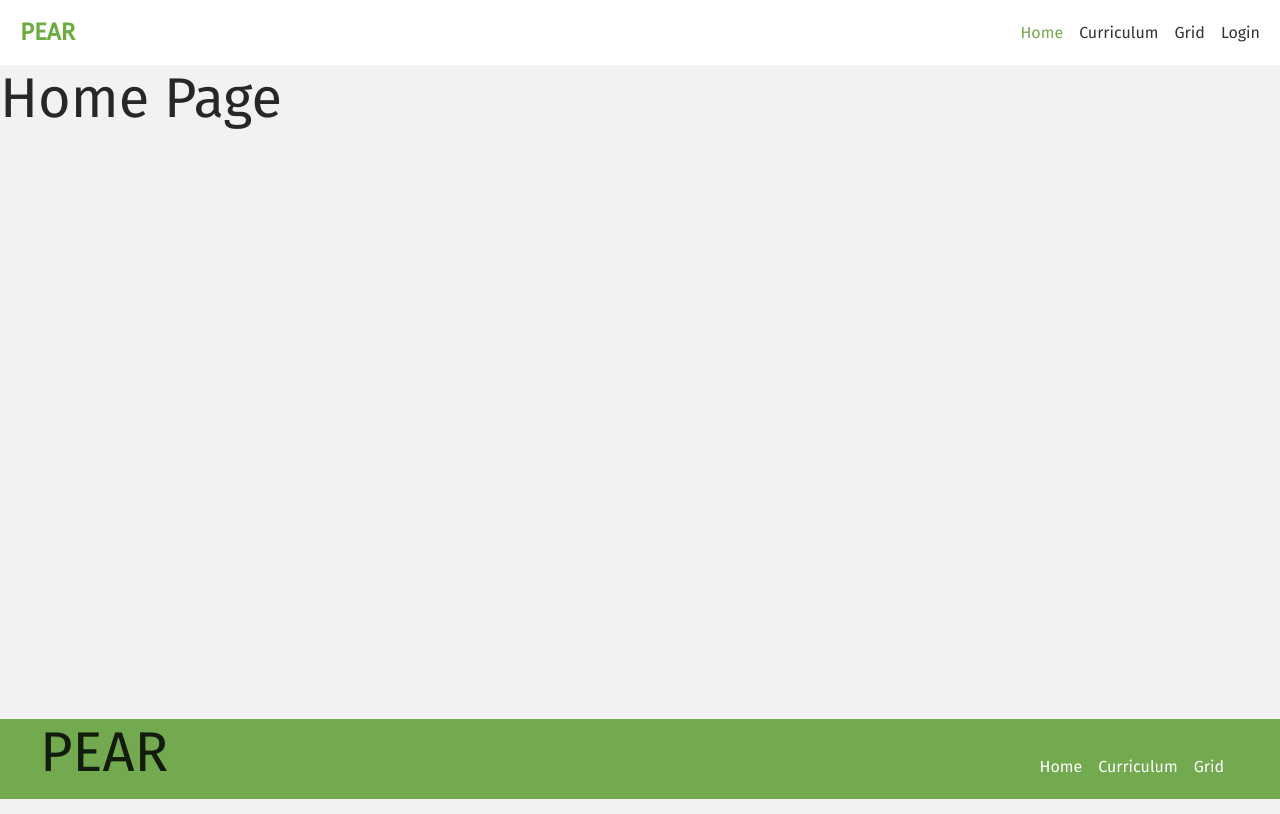
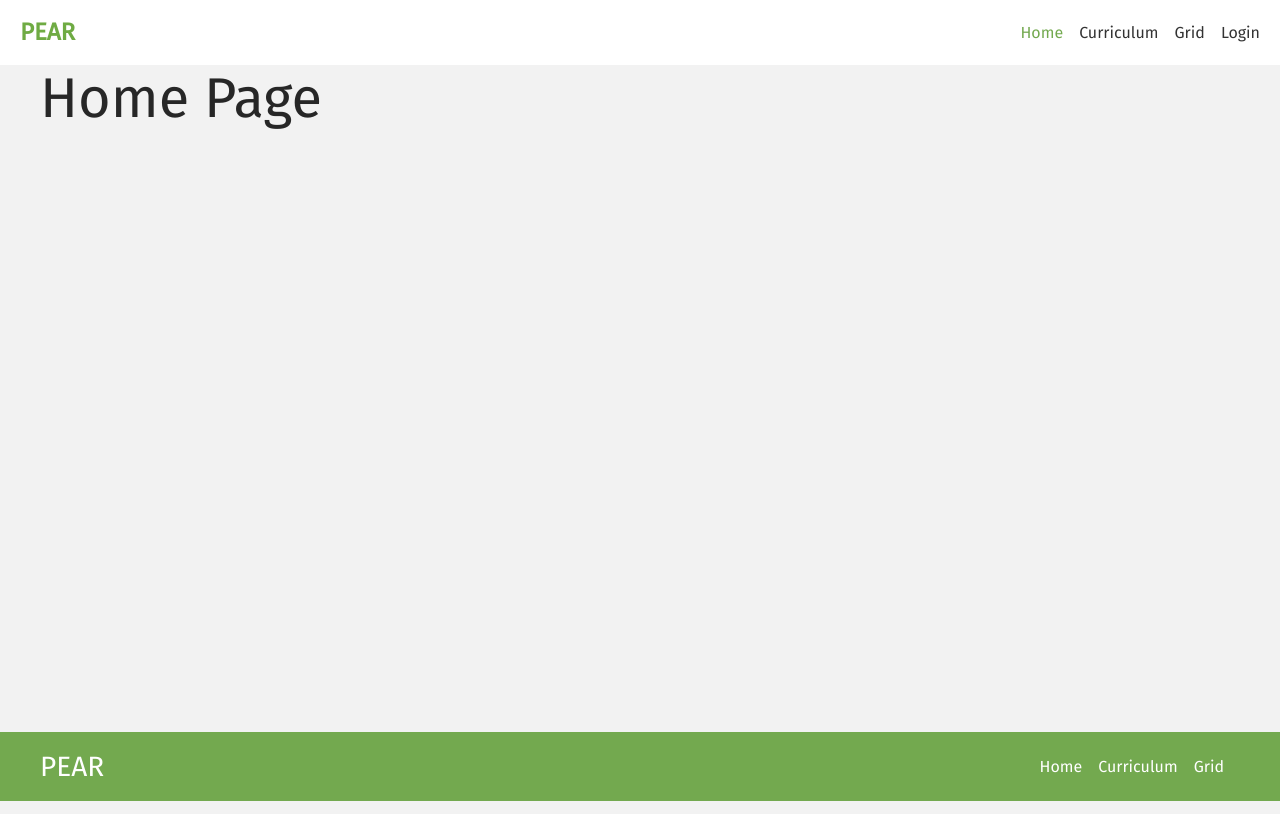
Before and after one commit to chazmcgrill/pair-coding-app, a React (Create React App) app in the folder client/: page / in a window 1280 px wide. Built offline with nearby package versions, Linux system fonts and the light colour scheme; no server answers.

Commit message:
fixed pixel on bottom of footer

```diff
--- a/client/src/app/components/Footer.js
+++ b/client/src/app/components/Footer.js
@@ -6,7 +6,7 @@ const Footer = () => (
     <div className="footer">
         <div className="footer-container">
             <div id="logo" className="logo">
-                <h1 className="logo__nav">PEAR</h1>
+                <h3 className="footer-logo">PEAR</h3>
             </div>
             <nav className="footer-nav">
                 <NavLink exact activeClassName="active" to="/">Home</NavLink>
--- a/client/src/app/components/Footer.sass
+++ b/client/src/app/components/Footer.sass
@@ -1,8 +1,9 @@
 @import '../../vars.sass'
 
 .footer
+    box-sizing: border-box
     width: 100%
-    height: 80px
+    padding: 18px 20px
     background-color: $brand
 
     &-container
@@ -15,6 +16,7 @@
 
     &-logo
         margin: 0
+        color: white
 
 
 .footer-nav
--- a/client/src/app/pages/Home.js
+++ b/client/src/app/pages/Home.js
@@ -3,7 +3,9 @@ import React from 'react';
 const Home = () => {
   return (
     <main>
-      <h1>Home Page</h1>
+      <div className="row">
+        <h1>Home Page</h1>
+      </div>
     </main>
   );
 }
--- a/client/src/index.sass
+++ b/client/src/index.sass
@@ -15,6 +15,8 @@ body
   -webkit-font-smoothing: antialiased
   -webkit-text-size-adjust: 100%
   margin: 0
+  -webkit-tap-highlight-color: $selection-color
+  min-height: 100%
 
 // Typography
 
@@ -90,12 +92,8 @@ img::selection
 img::-moz-selection
   background: transparent
 
-body
-  -webkit-tap-highlight-color: $selection-color
-  min-height: 100vh
-
 main
-  min-height: calc(100vh - 80px - 66px)
+  min-height: calc(100vh - 80px - 53px)
 
 // Grid
 
```
